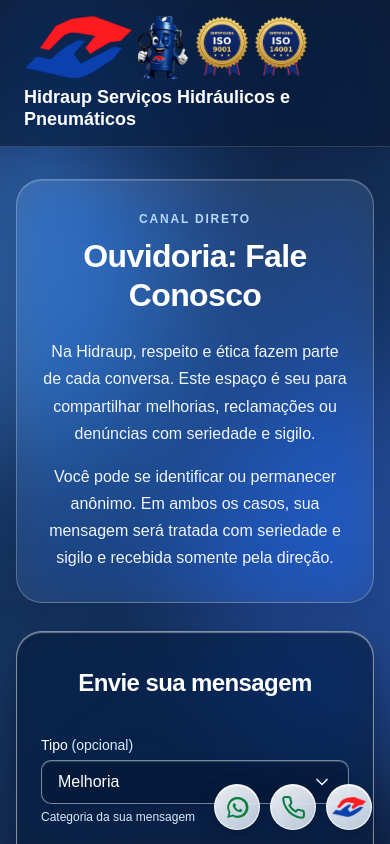
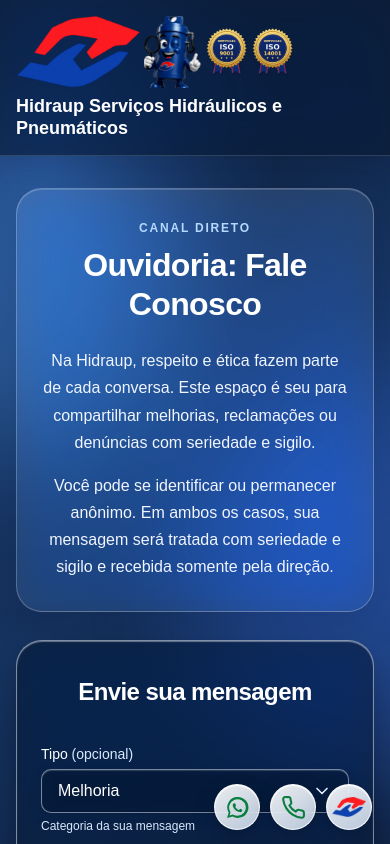
Before and after one commit to Fabiuu/hidraup-fale-conosco, a plain HTML site: page public/index.html in a window 390 px wide. Drawn offline with Linux system fonts and the light colour scheme; no server answers.

Commit message:
Add 16px header breathing room and enlarge Raup at mobile width

```diff
--- a/public/styles.css
+++ b/public/styles.css
@@ -855,3 +855,14 @@ body {
  .header-logo,.header-raup,.header-certifications img { height:63px; padding:0; border-radius:0; }
  .header-certifications { gap:4px; }
 }
+
+/* Respiro final do topo e Raup maior, sem rolagem em320px. */
+.site-header { padding:16px; }
+@media(max-width:767px) {
+ .site-header { padding:16px; }
+ .header-brand { grid-template-columns:124px 58px 1fr; column-gap:4px; }
+ .header-logo { width:124px; height:72px; }
+ .header-raup { width:58px; height:72px; }
+ .header-certifications { gap:4px; }
+ .header-certifications img { height:48px; max-width:48%; }
+}
```
